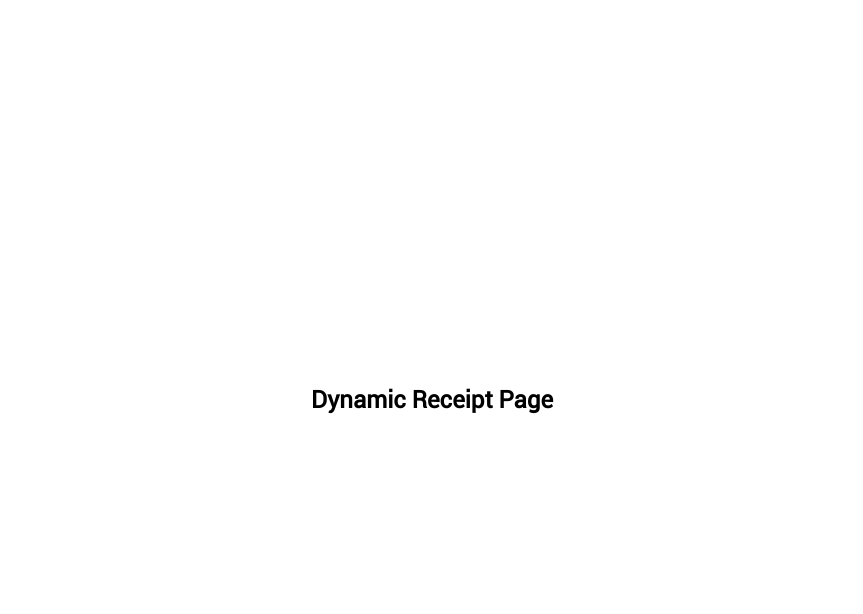
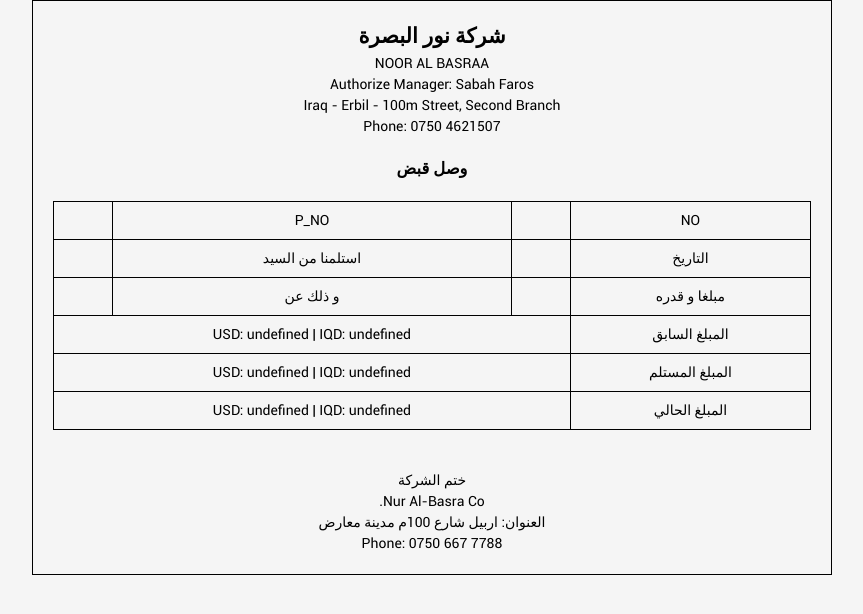
Before and after one commit to ShkoMaghdidEbrahim/auto-hub, a React (Vite) app: page /dynamic-receipt in a window 1280 px wide. Shown: the top 614 px of the page, without its empty margins (208-1071 px from the left). Built offline with nearby package versions, Linux system fonts and the light colour scheme.

Commit message:
Add DynamicReceipt component; rename PageNotFound file for consistency

```diff
--- a/src/AdminContent.jsx
+++ b/src/AdminContent.jsx
@@ -14,7 +14,7 @@ import useBackGesture from './configs/useBackGesture.js';
 import SiderComponent from './components/Layout/SiderComponent.jsx';
 import HeaderComponent from './components/Layout/HeaderComponent.jsx';
 import LoadingFallback from './components/App/LoadingFallback.jsx';
-import PageNotFound from './pages/PageNotFound.js';
+import PageNotFound from './pages/PageNotFound.jsx';
 const { Content } = Layout;
 
 function AdminContent({ isDarkMode, setDarkMode, color, setColor, broken }) {
--- /dev/null
+++ b/src/pages/DynamicReceipt.jsx
@@ -0,0 +1,119 @@
+const DynamicReceiptPage = ({
+  type = 'import', // "import" | "vehicle"
+  receiptNo,
+  pNo,
+  date,
+  customerName,
+  reference,
+  city,
+  beforeUsd,
+  beforeIqd,
+  receivedUsd,
+  receivedIqd,
+  afterUsd,
+  afterIqd,
+  beforeIqdOnly,
+  receivedIqdOnly,
+  afterIqdOnly
+}) => {
+  return (
+    <div
+      style={{
+        width: '800px',
+        margin: '0 auto',
+        padding: '20px',
+        border: '1px solid #000',
+        fontFamily: 'Arial, sans-serif',
+        direction: 'rtl'
+      }}
+    >
+      {/* Header */}
+      <div style={{ textAlign: 'center', marginBottom: '20px' }}>
+        <h2 style={{ margin: 0 }}>شركة نور البصرة</h2>
+        <p style={{ margin: 0 }}>NOOR AL BASRAA</p>
+        <p style={{ margin: 0 }}>Authorize Manager: Sabah Faros</p>
+        <p style={{ margin: 0 }}>Iraq - Erbil - 100m Street, Second Branch</p>
+        <p style={{ margin: 0 }}>Phone: 0750 4621507</p>
+      </div>
+
+      {/* Receipt title */}
+      <h3 style={{ textAlign: 'center', marginBottom: '20px' }}>وصل قبض</h3>
+
+      {/* Table */}
+      <table
+        style={{
+          width: '100%',
+          borderCollapse: 'collapse',
+          marginBottom: '20px'
+        }}
+      >
+        <tbody>
+          <tr>
+            <td style={cellStyle}>NO</td>
+            <td style={cellStyle}>{receiptNo}</td>
+            <td style={cellStyle}>P_NO</td>
+            <td style={cellStyle}>{pNo}</td>
+          </tr>
+          <tr>
+            <td style={cellStyle}>التاريخ</td>
+            <td style={cellStyle}>{date}</td>
+            <td style={cellStyle}>استلمنا من السيد</td>
+            <td style={cellStyle}>{customerName}</td>
+          </tr>
+          <tr>
+            <td style={cellStyle}>مبلغا و قدره</td>
+            <td style={cellStyle}>{reference}</td>
+            <td style={cellStyle}>و ذلك عن</td>
+            <td style={cellStyle}>{city}</td>
+          </tr>
+
+          {/* Before Amount */}
+          <tr>
+            <td style={cellStyle}>المبلغ السابق</td>
+            <td style={cellStyle} colSpan={3}>
+              {type === 'import'
+                ? `USD: ${beforeUsd} | IQD: ${beforeIqd}`
+                : `IQD: ${beforeIqdOnly}`}
+            </td>
+          </tr>
+
+          {/* Received Amount */}
+          <tr>
+            <td style={cellStyle}>المبلغ المستلم</td>
+            <td style={cellStyle} colSpan={3}>
+              {type === 'import'
+                ? `USD: ${receivedUsd} | IQD: ${receivedIqd}`
+                : `IQD: ${receivedIqdOnly}`}
+            </td>
+          </tr>
+
+          {/* After Amount */}
+          <tr>
+            <td style={cellStyle}>المبلغ الحالي</td>
+            <td style={cellStyle} colSpan={3}>
+              {type === 'import'
+                ? `USD: ${afterUsd} | IQD: ${afterIqd}`
+                : `IQD: ${afterIqdOnly}`}
+            </td>
+          </tr>
+        </tbody>
+      </table>
+
+      {/* Footer */}
+      <div style={{ marginTop: '40px', textAlign: 'center' }}>
+        <p>ختم الشركة</p>
+        <p>Nur Al-Basra Co.</p>
+        <p>العنوان: اربيل شارع 100م مدينة معارض</p>
+        <p>Phone: 0750 667 7788</p>
+      </div>
+    </div>
+  );
+};
+
+const cellStyle = {
+  border: '1px solid #000',
+  padding: '8px',
+  textAlign: 'center'
+};
+
+export default DynamicReceiptPage;
--- a/src/pages/DynamicReceipt.tsx
+++ /dev/null
@@ -1,19 +0,0 @@
-const DynamicReceiptPage = () => {
-  return (
-    <div
-      style={{
-        display: 'flex',
-        justifyContent: 'center',
-        alignItems: 'center',
-        height: '100vh',
-        fontSize: '24px',
-        fontWeight: 'bold',
-        backgroundColor: 'white'
-      }}
-    >
-      Dynamic Receipt Page
-    </div>
-  );
-};
-
-export default DynamicReceiptPage;
```
Also changed, not shown: src/pages/PageNotFound.jsx (renamed from src/pages/PageNotFound.tsx).
